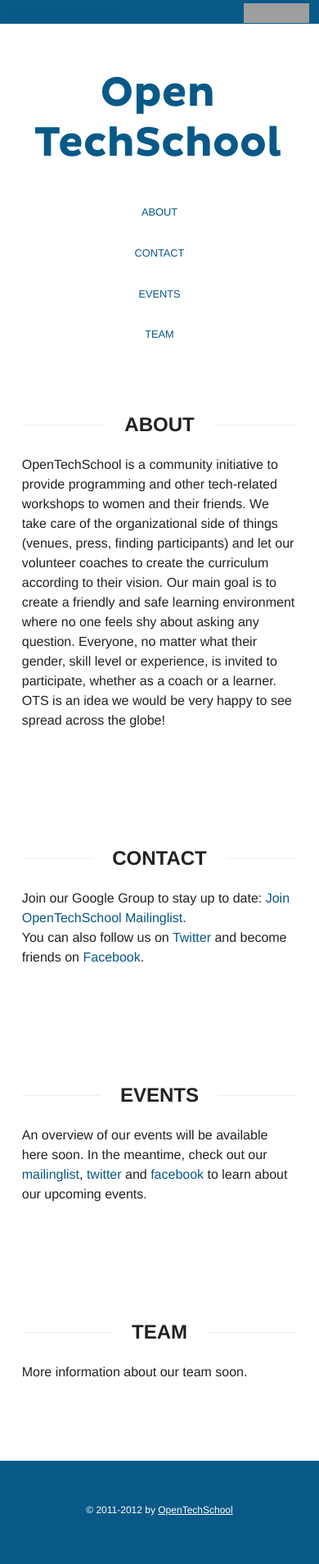
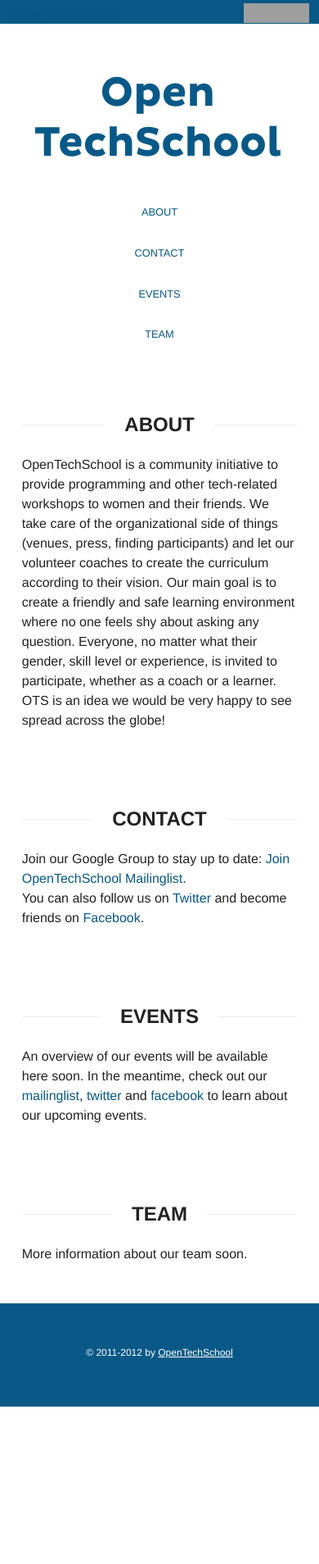
Before and after one commit to OpenTechSchool/python, a Jekyll site: the page built from index.html, in a window 390 px wide. Shown: the whole page at 82% size. Built offline with Jekyll 4.4.1, drawn with Linux system fonts in a browser that asks for light colours; nearby versions of some CDN libraries; a script that is not in the unit is left out; comment, search, counter and statistics services are not loaded; after the commit the page ends 1716 px from its top, so only the background shows below that; grey boxes are pictures that could not be loaded.

Commit message:
compress images, fix padding for mobile

```diff
--- a/stylesheets/style.css
+++ b/stylesheets/style.css
@@ -90,9 +90,6 @@
   margin-bottom: 1.5em;
 }
 
-section {
-  padding: 1em 1em 4.5em 1em;
-}
 
 
 .bg_full {
@@ -222,6 +219,10 @@
   }
 
 
+  section {
+    padding: 1em 1em 4.5em 1em;
+  }
+
 }
 
 
@@ -233,6 +234,10 @@
 
   body {
 
+  }
+
+  section {
+    padding: 1em 1em 1.5em 1em;
   }
 
 }
```
Also changed, not shown: images/ots_logo_v.png.
